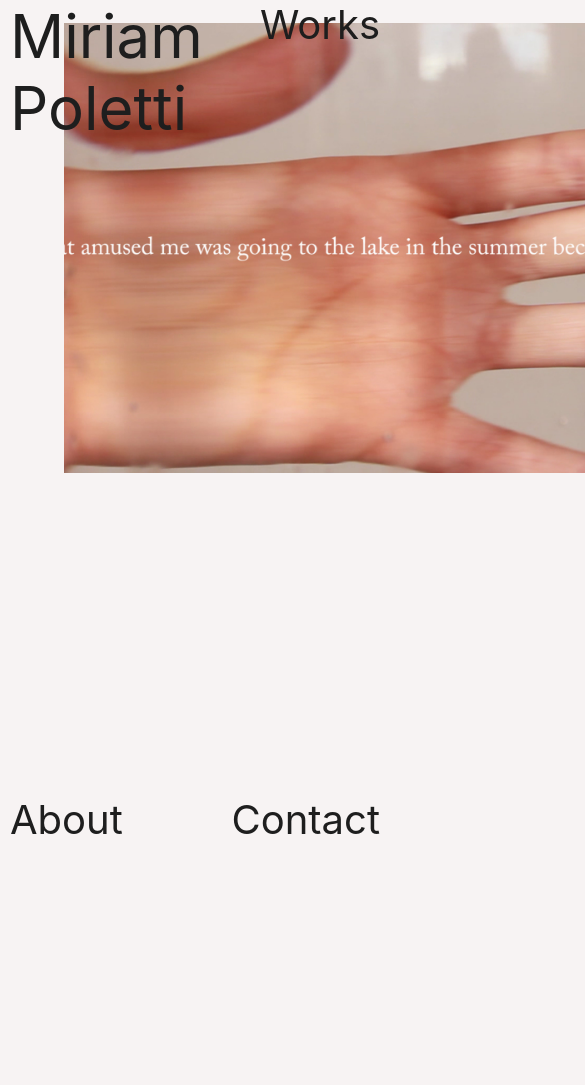
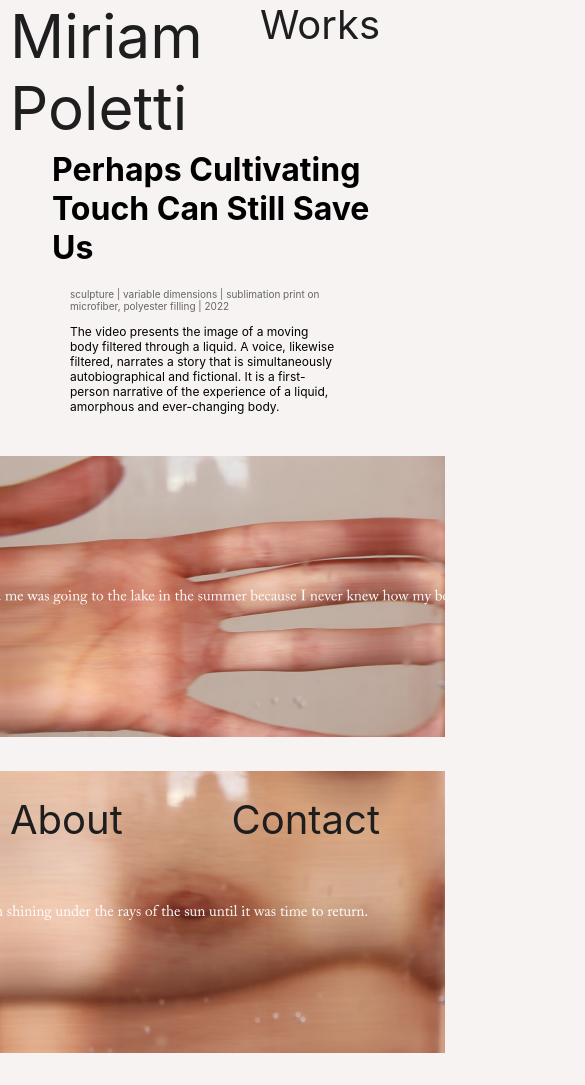
Before and after one commit to miriam-plt/portfolio, a React (Create React App) app: page /works/cultivating-touch in a window 390 px wide. Shown: the top 1085 px of the page, 585 px wide, since content can reach past the window. Built offline with nearby package versions, Linux system fonts and the light colour scheme; the HTML template or start-up script is replaced by a standard one; a web font is replaced by a local one.

Commit message:
css grid nailed

```diff
--- a/src/Pages/WorkDetails/index.scss
+++ b/src/Pages/WorkDetails/index.scss
@@ -9,7 +9,6 @@
 .work__card {
     display: flex;
     align-items: center;
-    border: 2px solid red;
     max-width: fit-content;
     max-height: 400px;
 }
@@ -32,28 +31,54 @@
     font-size: 10px;
 }
 
-
-
-
 .work__detail-img {
     max-width: 800px;
 }
 
+.grid {
+    display: grid;
+    grid-template-columns: 1fr 1fr 1fr;
+    grid-template-rows: 1fr 1fr 1fr 1fr 1fr;
+    gap: 30px 50px;
+    grid-template-areas:
+      "div1 div2 div3"
+      "div4 . div3"
+      "div4 div5 div6"
+      "div7 . div6"
+      ". div8 .";
+    align-content: stretch;
+    justify-items: center;
+    align-items: center;
+  }
+  .div1 { grid-area: div1; }
+  .div2 { grid-area: div2; }
+  .div3 { grid-area: div3; }
+  .div4 { grid-area: div4; }
+  .div5 { grid-area: div5; }
+  .div6 { grid-area: div6; }
+  .div7 { grid-area: div7; }
+  .div8 { grid-area: div8; }
+
+  @media (max-width: 1025px) {
+
+    .grid {
+        display: flex;
+        flex-direction: column;
+        padding-top: 40%;
+        padding-bottom: 20%;
+    }
+
+    .grid :nth-child(1) {order: 2;}
+    .grid :nth-child(2) {order: 1;}
+    .grid :nth-child(3) {order: 3;}
+    .grid :nth-child(4) {order: 4;}
+    .grid :nth-child(5) {order: 5;}
+    .grid :nth-child(6) {order: 6;}
+    .grid :nth-child(7) {order: 7;}
+    .grid :nth-child(8) {order: 8;}
 
 
-.grid {
-    display: grid;
-    grid-template-columns: repeat(3, 1fr);
-    grid-template-rows: repeat(5, 1fr);
-    grid-column-gap: 0px;
-    grid-row-gap: 0px;
+    .work__detail-img {
+        max-width: 500px;
     }
-
-    .div1 { grid-area: 1 / 1 / 2 / 2; }
-    .div2 { grid-area: 1 / 2 / 2 / 3; }
-    .div3 { grid-area: 2 / 2 / 3 / 3; }
-    .div4 { grid-area: 2 / 3 / 3 / 4; }
-    .div5 { grid-area: 3 / 1 / 4 / 2; }
-    .div6 { grid-area: 4 / 2 / 5 / 3; }
-    .div7 { grid-area: 4 / 3 / 5 / 4; }
-    .div8 { grid-area: 5 / 1 / 6 / 2; }
+}
```
